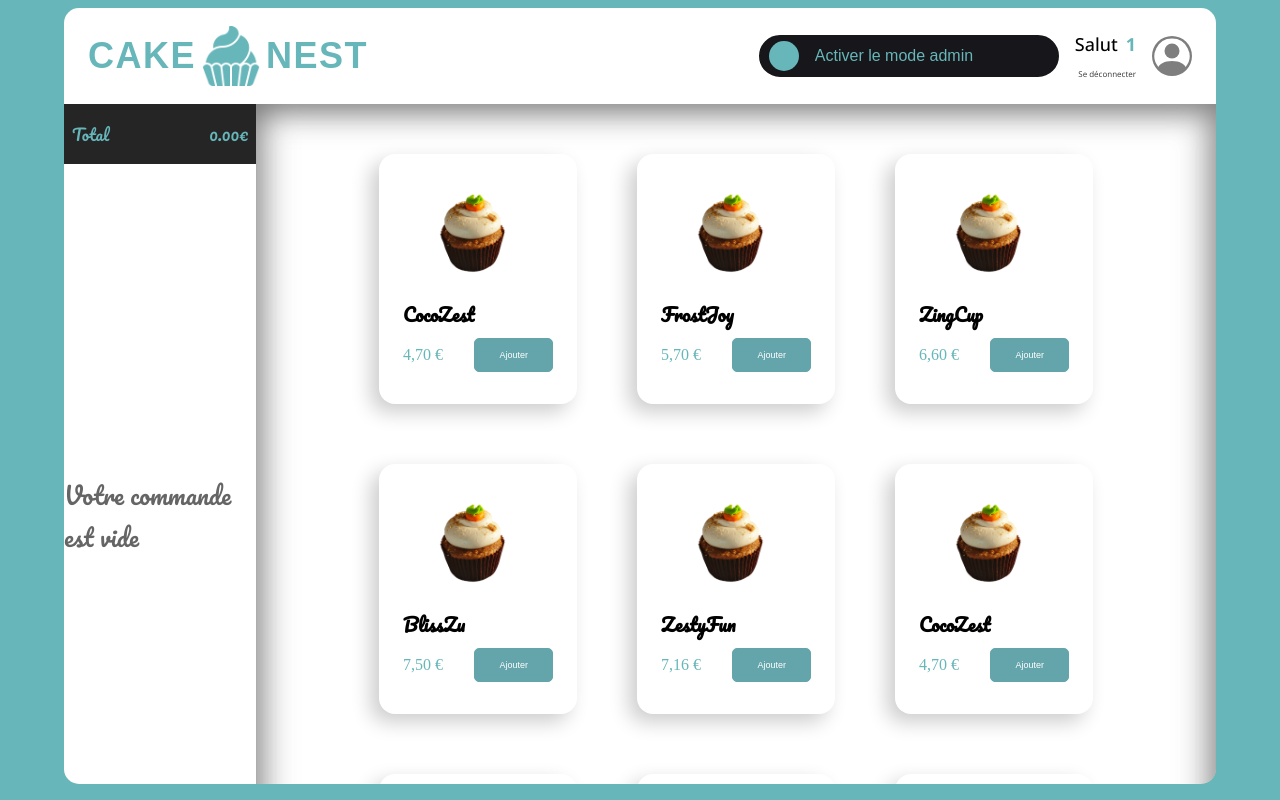
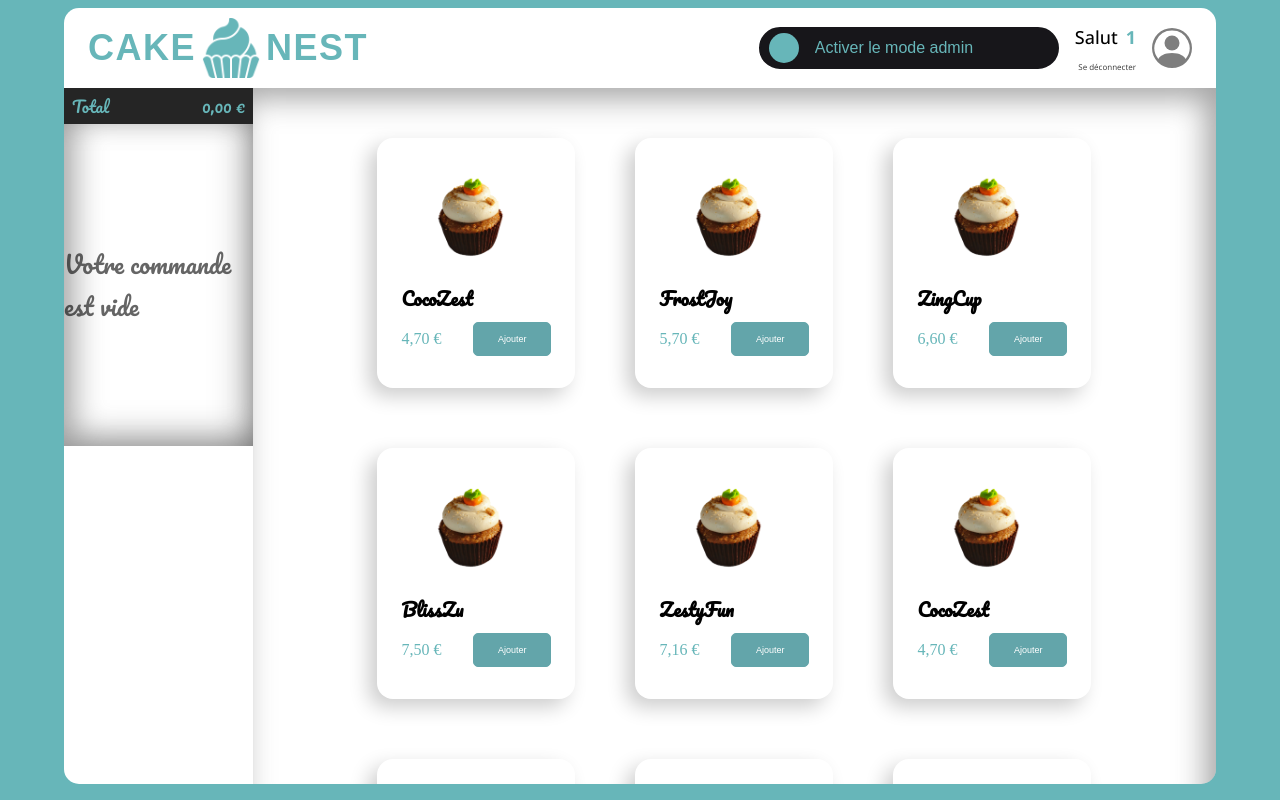
Before and after one commit to Cibernitron/React, a React (Vite) app: page /order/1 in a window 1280 px wide. Built offline with nearby package versions, Linux system fonts and the light colour scheme.

Commit message:
T11 in progress

```diff
--- a/src/App.jsx
+++ b/src/App.jsx
@@ -11,6 +11,7 @@ function App() {
   const [isAdmin, setIsAdmin] = useState();
   const [list, setList] = useState(fakeMenu);
   const [deleteList, setDeleteList] = useState([]);
+  const [cartList, setCartList] = useState([]);
 
   const adminContextValue = {
     isAdmin,
@@ -19,6 +20,8 @@ function App() {
     setList,
     deleteList,
     setDeleteList,
+    cartList,
+    setCartList,
   };
 
   return (
--- a/src/components/pages/order/OrderPage.jsx
+++ b/src/components/pages/order/OrderPage.jsx
@@ -31,5 +31,5 @@ const Page = styled.div`
 const SellContainer = styled.div`
   display: flex;
   width: 100%;
-  height: 100%;
+  height: 90%;
 `;
--- a/src/components/reusable-ui/AddButton.jsx
+++ b/src/components/reusable-ui/AddButton.jsx
@@ -2,11 +2,27 @@ import styled from "styled-components";
 import AdminContext from "../../context/AdminContext";
 import { useContext } from "react";
 
-export default function AddButton({ label, selected, hovered }, { Icon }) {
-  const { isAdmin } = useContext(AdminContext);
+export default function AddButton(
+  { article, label, selected, hovered },
+  { Icon }
+) {
+  const { isAdmin, setCartList, cartList } = useContext(AdminContext);
+  const addToCartList = () => {
+    let existingItem = cartList.find((item) => item.id === article.id);
+
+    if (existingItem) {
+      const updatedCartList = cartList.map((item) =>
+        item.id === article.id ? { ...item, quantity: item.quantity + 1 } : item
+      );
+      setCartList(updatedCartList);
+    } else {
+      setCartList([...cartList, { ...article, quantity: 1 }]);
+    }
+  };
 
   return (
     <AddButtonStyled
+      onClick={addToCartList}
       className={`buttonContainer ${
         isAdmin & selected ? "selectedButton" : ""
       }${isAdmin & hovered ? "hoveredButton" : ""}`}
--- a/src/components/reusable-ui/AdminPanel.jsx
+++ b/src/components/reusable-ui/AdminPanel.jsx
@@ -159,8 +159,7 @@ const StyledAdminPanel = styled.div`
   background-color: #ffffff;
   z-index: 100;
   width: 100%;
-  bottom: 65px;
-  margin-bottom: 65px;
+  bottom: -25px;
   position: sticky;
   display: flex;
   box-shadow: inset 10px -20px 30px 0px rgba(73, 73, 73, 0.5),
--- a/src/components/reusable-ui/Card.jsx
+++ b/src/components/reusable-ui/Card.jsx
@@ -8,7 +8,8 @@ import AdminContext from "../../context/AdminContext";
 
 export default function Card({ element, name, price, image, selected }) {
   const formattedPrice = formatPrice(price);
-  const { isAdmin, deleteList, setDeleteList } = useContext(AdminContext);
+  const { isAdmin, deleteList, setDeleteList, cartList, setCartList } =
+    useContext(AdminContext);
   const [hovered, setHovered] = useState(false);
   const handleDelete = () => {
     setDeleteList([...deleteList, element]);
@@ -18,6 +19,10 @@ export default function Card({ element, name, price, image, selected }) {
   };
   const disableHovered = () => {
     setHovered(false);
+  };
+  const addToCartList = () => {
+    setCartList(element);
+    console.log("test");
   };
 
   return (
@@ -41,8 +46,10 @@ export default function Card({ element, name, price, image, selected }) {
           {formattedPrice}
         </Price>
         <AddButton
+          onClick={addToCartList}
           className="button"
           label="Ajouter"
+          article={element}
           selected={selected}
           hovered={hovered}
         />
--- a/src/components/reusable-ui/Cart.jsx
+++ b/src/components/reusable-ui/Cart.jsx
@@ -1,25 +1,45 @@
 import styled from "styled-components";
 import { theme } from "../../theme";
+import AdminContext from "../../context/AdminContext";
+import { useContext } from "react";
+import CartArticle from "./CartArticle";
 
 export default function DisplayCart() {
+  const { cartList } = useContext(AdminContext);
+
+  const total = cartList.reduce(
+    (acc, element) => acc + element.price * element.quantity,
+    0
+  );
+  const totalFormatted = total.toLocaleString("fr-FR", {
+    style: "currency",
+    currency: "EUR",
+  });
+
   return (
     <Cart>
       <Total>
         <Title>Total</Title>
-        <Price>0.00€</Price>
+        <TotalPrice>{totalFormatted}</TotalPrice>
       </Total>
       <List>
-        <Message>Votre commande est vide </Message>
+        {cartList.length > 0 ? (
+          cartList.map((element) => (
+            <CartArticle key={element.id} element={element} />
+          ))
+        ) : (
+          <Message>Votre commande est vide</Message>
+        )}
       </List>
     </Cart>
   );
 }
 
 const Cart = styled.div`
-  min-width: 15vw;
-  max-height: 88vh;
+  width: 15vw;
   height: 100%;
   background-color: white;
+  overflow-y: auto;
 `;
 const Total = styled.div`
   background-color: #252525;
@@ -29,21 +49,28 @@ const Total = styled.div`
   justify-content: space-between;
   padding: 0 0.5rem;
   font-family: "Pacifico", sans-serif;
+  height: 5%;
 `;
 const Title = styled.h1`
   font-size: 16px;
   font-weight: 500;
 `;
-const Price = styled.p``;
+const TotalPrice = styled.p``;
 const List = styled.div`
-  height: 100%;
+  max-height: fit-content;
+  height: 95%;
   display: flex;
-  align-items: center;
-  justify-content: center;
+  justify-content: flex-end;
+  flex-direction: column-reverse;
+  box-shadow: inset 10px -10px 30px 0px rgba(73, 73, 73, 0.5),
+    inset -20px 0px 39px -20px rgba(0, 0, 0, 0.5);
 `;
 const Message = styled.p`
   display: flex;
   font-family: "Pacifico", sans-serif;
   font-size: 24px;
   opacity: 60%;
+  height: 40%;
+  align-items: center;
+  justify-content: center;
 `;
--- /dev/null
+++ b/src/components/reusable-ui/CartArticle.jsx
@@ -0,0 +1,115 @@
+import styled from "styled-components";
+import { theme } from "../../theme";
+import { formatPrice } from "../utils/maths";
+import { TbTrashXFilled } from "react-icons/tb";
+import { useState } from "react";
+import AdminContext from "../../context/AdminContext";
+import { useContext } from "react";
+
+export default function DisplayCartArticle({ element }) {
+  const formattedPrice = formatPrice(element.price);
+  const [isHovered, setIsHovered] = useState(false);
+  const { cartList, setCartList } = useContext(AdminContext);
+
+  const handleMouseEnter = () => {
+    setIsHovered(true);
+  };
+
+  const handleMouseLeave = () => {
+    setIsHovered(false);
+  };
+  const deleteItem = () => {
+    if (element.quantity > 1) {
+      const updatedCartList = cartList.map((item) =>
+        item.id === element.id ? { ...item, quantity: item.quantity - 1 } : item
+      );
+      setCartList(updatedCartList);
+    } else {
+      const updatedCartList = cartList.filter((item) => item.id !== element.id);
+      setCartList(updatedCartList);
+    }
+  };
+
+  return (
+    <CartArticle
+      onMouseEnter={handleMouseEnter}
+      onMouseLeave={handleMouseLeave}
+    >
+      <CartArticleImage src={element.imageSource} />
+      <Container>
+        <CartArticleName>{element.title}</CartArticleName>
+        <CartArticlePrice>{formattedPrice}</CartArticlePrice>
+      </Container>
+      <QuantityContainer>
+        <Multiply>x</Multiply>
+        <CartArticleQuantity>{element.quantity}</CartArticleQuantity>
+      </QuantityContainer>
+
+      {isHovered && (
+        <DeleteButton onClick={deleteItem}>
+          <TbTrashXFilled className="trash" />
+        </DeleteButton>
+      )}
+    </CartArticle>
+  );
+}
+
+const CartArticle = styled.div`
+  max-height: 4rem;
+  width: 95%;
+  display: flex;
+  position: relative;
+  box-shadow: -8px 8px 20px 0px rgb(0 0 0 / 20%);
+  z-index: 1000000;
+  background-color: white;
+  align-items: center;
+  justify-content: space-between;
+  margin: 0.5rem;
+  padding: 0.5rem;
+  border-radius: 5px;
+`;
+const CartArticleName = styled.div`
+  font-family: "Pacifico", sans-serif;
+`;
+const CartArticlePrice = styled.div`
+  color: ${theme.colors.primary};
+`;
+const CartArticleQuantity = styled.div`
+  color: ${theme.colors.primary};
+`;
+const CartArticleImage = styled.img`
+  height: 100%;
+`;
+const Multiply = styled.div`
+  font-size: xx-small;
+  color: ${theme.colors.primary};
+`;
+const Container = styled.div`
+  display: flex;
+  flex-direction: column;
+  height: 100%;
+  align-items: center;
+  justify-content: space-between;
+`;
+const QuantityContainer = styled.div`
+  display: flex;
+  height: 100%;
+  width: 50px;
+  justify-content: center;
+  align-items: center;
+  gap: 0.1rem;
+`;
+const DeleteButton = styled.button`
+  height: 64px;
+  width: 64px;
+  background-color: #f46464;
+  color: white;
+  position: absolute;
+  right: 0px;
+  border: none;
+  border-radius: 0 5px 5px 0;
+  .trash {
+    width: 25px;
+    height: 25px;
+  }
+`;
--- a/src/components/reusable-ui/Menu.jsx
+++ b/src/components/reusable-ui/Menu.jsx
@@ -76,6 +76,7 @@ export default function DisplayMenu() {
 
 const Menu = styled.div`
   height: 100%;
+  width: 85%;
   overflow-y: auto;
   display: flex;
   position: relative;
@@ -85,8 +86,7 @@ const Menu = styled.div`
   background-color: white;
   padding: 50px 0;
   gap: 60px;
-  box-shadow: inset -10px 10px 30px 0px rgba(73, 73, 73, 0.5),
-    inset 10px 00px 30px 0px rgba(73, 73, 73, 0.5);
+  box-shadow: inset -10px 10px 30px 0px rgba(73, 73, 73, 0.5);
 
   scrollbar-width: none;
   .height250 {
--- a/src/components/reusable-ui/NavBar.jsx
+++ b/src/components/reusable-ui/NavBar.jsx
@@ -95,6 +95,7 @@ const Nav = styled.nav`
   padding: 0px 24px;
   white-space: nowrap;
   width: 100%;
+  height: 10%;
 
   .icon {
     width: 40px;
--- a/src/context/AdminContext.jsx
+++ b/src/context/AdminContext.jsx
@@ -7,5 +7,7 @@ const AdminContext = createContext({
   setList: () => {},
   deleteList: [],
   setdeleteList: () => {},
+  cartList: [],
+  setCartList: () => {},
 });
 export default AdminContext;
```
